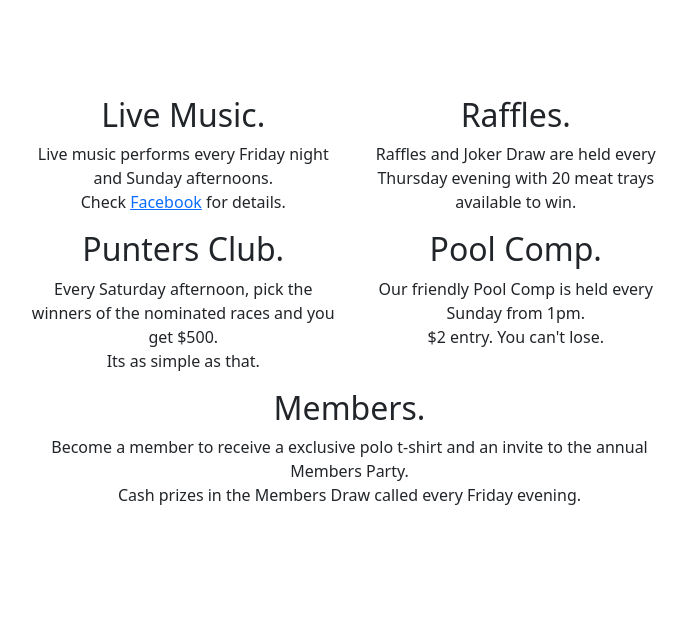
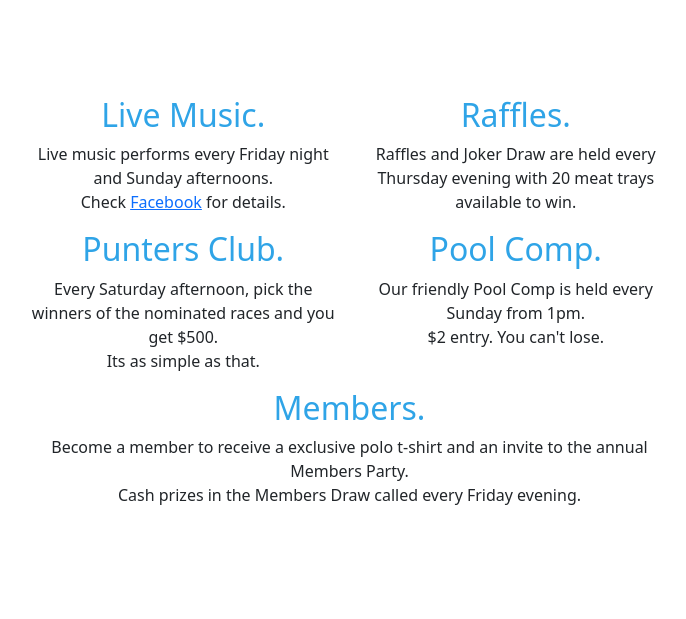
Before and after one commit to RiverviewHotel/RiverviewHotel.github.io, a Jekyll site: the page built from whats-on.html, in a window 1280 px wide. Shown: the part 506-1125 px from the top of the page, without its empty margins (53-739 px from the left). Built offline with Jekyll 4.4.1, drawn with Linux system fonts in a browser that asks for light colours; grey boxes are pictures that could not be loaded.

Commit message:
Update whats-on.html

```diff
--- a/whats-on.html
+++ b/whats-on.html
@@ -11,25 +11,25 @@ background: /img/IMG_1363_bg.jpg
   <div class="col-lg-7 col-md-5">
     <div class="row">
       <div id="stay" class="col-lg-6 text-center">
-        <h2>Live Music.</h2>
+        <h2 class="text-brand">Live Music.</h2>
         <p>Live music performs every Friday night and Sunday afternoons.<br>Check <a href="https://www.facebook.com/RiverviewHotel.Murwillumbah/">Facebook</a> for details.</p>
       </div>
       <div id="raffles" class="col-lg-6 text-center">
-        <h2>Raffles.</h2>
+        <h2 class="text-brand">Raffles.</h2>
         <p>Raffles and Joker Draw are held every Thursday evening with 20 meat trays available to win.</p>
       </div>
       <div class="clearfix visible-lg-block"></div>
       <div id="punters" class="col-lg-6 text-center">
-        <h2>Punters Club.</h2>
+        <h2 class="text-brand">Punters Club.</h2>
         <p>Every Saturday afternoon, pick the winners of the nominated races and you get $500.<br>Its as simple as that.</p>
       </div>
       <div id="pool" class="col-lg-6 text-center">
-        <h2>Pool Comp.</h2>
+        <h2 class="text-brand">Pool Comp.</h2>
         <p>Our friendly Pool Comp is held every Sunday from 1pm.<br>$2 entry. You can't lose.</p>
       </div>
       <div class="clearfix visible-lg-block"></div>
       <div id="members" class="text-center">
-        <h2>Members.</h2>
+        <h2 class="text-brand">Members.</h2>
         <p>Become a member to receive a exclusive polo t-shirt and an invite to the annual Members Party.<br>Cash prizes in the Members Draw called every Friday evening.</p>
       </div>
     </div>
```
